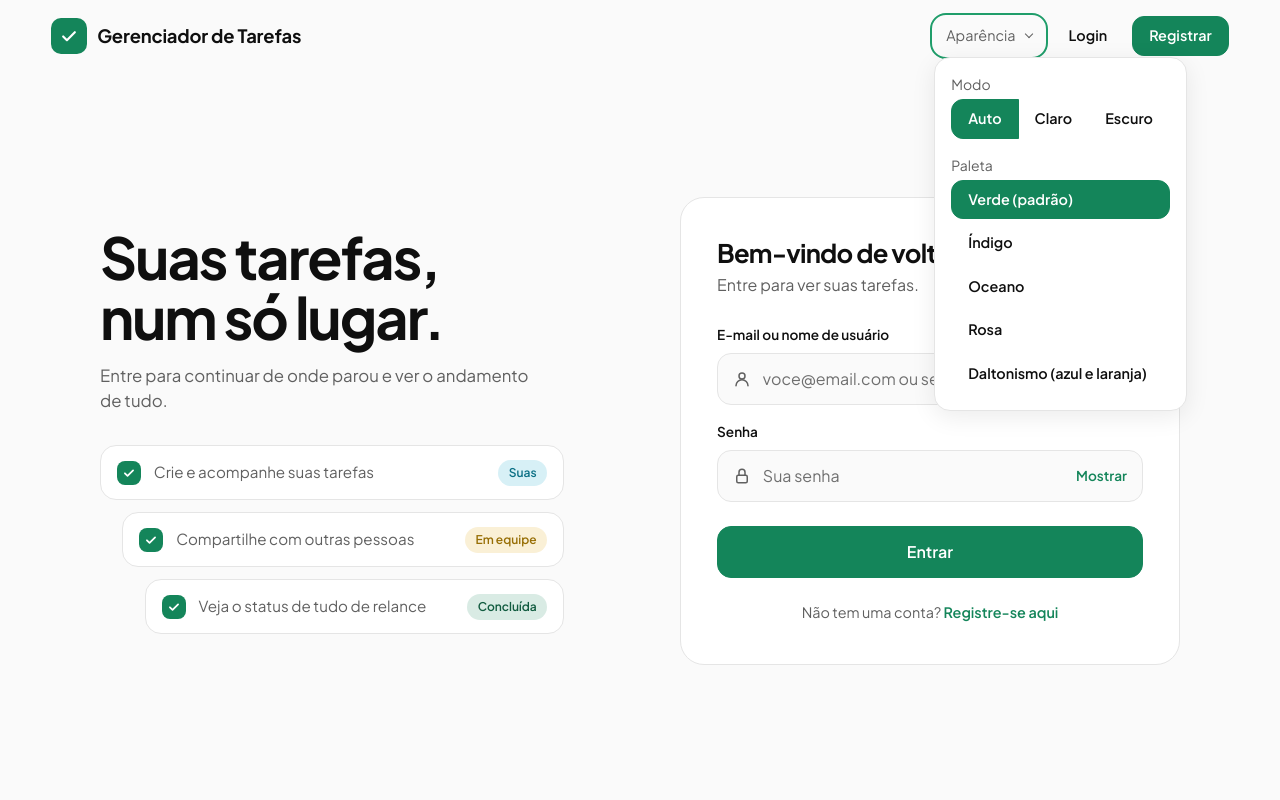
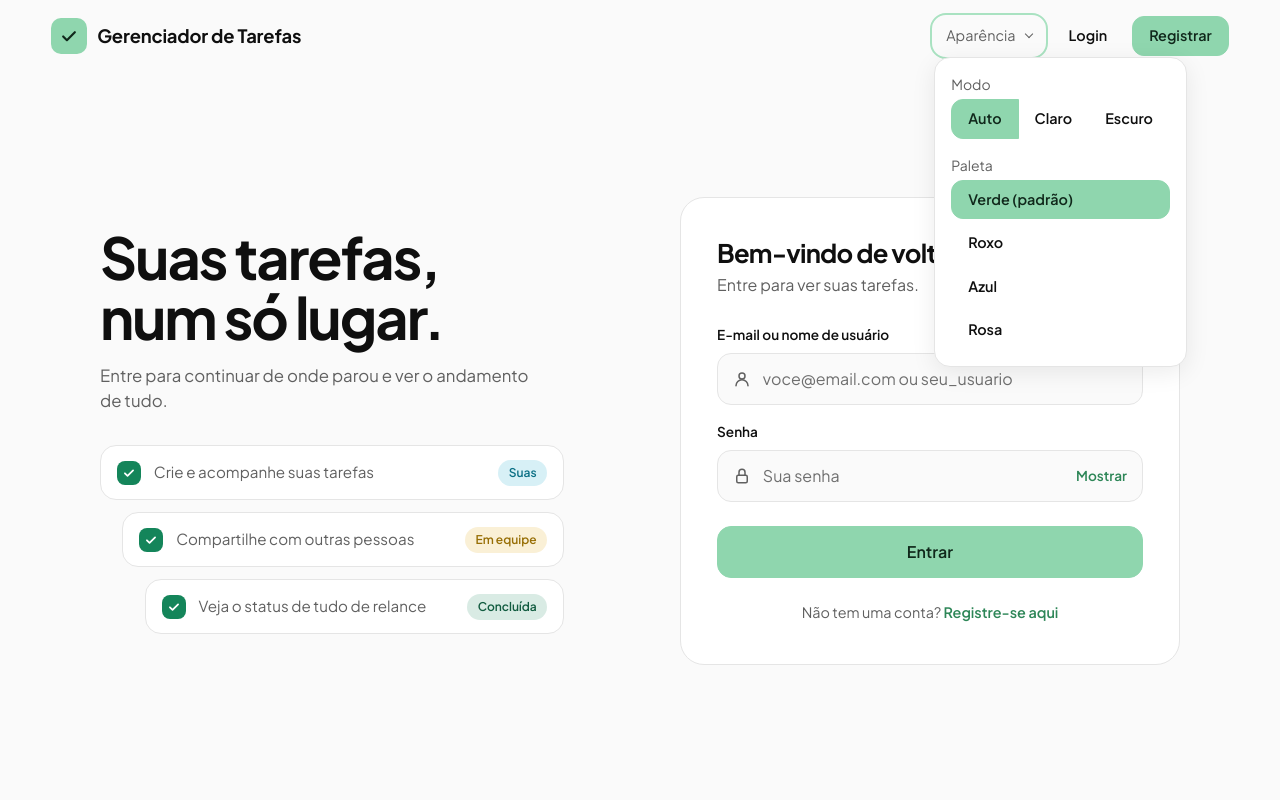
Before and after one commit to alyssa-sys/FSI-Wake-Up-Call-Tutorial-Flask, a Flask app: a page that uses gerenciador_de_tarefas/templates/base.html in a window 1280 px wide, after a click on "Aparência". Run offline with Flask 3, Linux system fonts and the light colour scheme.

Commit message:
mudando paleta de cores para pastel

```diff
--- a/gerenciador_de_tarefas/static/static.css
+++ b/gerenciador_de_tarefas/static/static.css
@@ -17,14 +17,16 @@
     --cor-lateral: #ffffff;
     --sombra: rgba(0, 0, 0, .08);
 
-    --cor-primaria: #14855a;
-    --cor-primaria-escura: #0f6b48;
-    --cor-primaria-suave: #d8f0e3;
-    --cor-primaria-clara: #1f9d6a;
-    --cor-grad-fim: #0f6b48;
-    --cor-foco: rgba(20, 133, 90, .22);
-    --cor-sobre-primaria: #ffffff;
-    --cor-link: var(--cor-primaria);
+    /* Cores pastel: o botão é claro, então o texto sobre ele é escuro.
+       --cor-link é um tom mais fechado, para o texto continuar legível no fundo claro. */
+    --cor-primaria: #8fd6ae;
+    --cor-primaria-escura: #76c698;
+    --cor-primaria-suave: #e1f4e9;
+    --cor-primaria-clara: #a9e2c1;
+    --cor-grad-fim: #76c698;
+    --cor-foco: rgba(143, 214, 174, .45);
+    --cor-sobre-primaria: #10281b;
+    --cor-link: #2d8657;
 
     --status-pendente: #0aa4c4;   --status-pendente-texto: #000;
     --status-andamento: #e0a100;  --status-andamento-texto: #000;
--- a/gerenciador_de_tarefas/templates/base.html
+++ b/gerenciador_de_tarefas/templates/base.html
@@ -9,6 +9,7 @@
         try {
           var modo = localStorage.getItem("tema-modo") || "auto";
           var paleta = localStorage.getItem("tema-paleta") || "padrao";
+          if (["padrao", "indigo", "oceano", "rosa"].indexOf(paleta) === -1) paleta = "padrao";
           var escuro =
             modo === "escuro" ||
             (modo === "auto" &&
@@ -65,10 +66,9 @@
         <div class="small text-secondary mb-1">Paleta</div>
         <div class="d-grid gap-1">
           <button type="button" class="btn btn-sm btn-outline-secondary text-start" data-opcao-paleta="padrao">Verde (padrão)</button>
-          <button type="button" class="btn btn-sm btn-outline-secondary text-start" data-opcao-paleta="indigo">Índigo</button>
-          <button type="button" class="btn btn-sm btn-outline-secondary text-start" data-opcao-paleta="oceano">Oceano</button>
+          <button type="button" class="btn btn-sm btn-outline-secondary text-start" data-opcao-paleta="indigo">Roxo</button>
+          <button type="button" class="btn btn-sm btn-outline-secondary text-start" data-opcao-paleta="oceano">Azul</button>
           <button type="button" class="btn btn-sm btn-outline-secondary text-start" data-opcao-paleta="rosa">Rosa</button>
-          <button type="button" class="btn btn-sm btn-outline-secondary text-start" data-opcao-paleta="daltonismo">Daltonismo (azul e laranja)</button>
         </div>
       </div>
     </div>
@@ -207,6 +207,7 @@
         function aplicar() {
           var modo = ler("tema-modo", "auto");
           var paleta = ler("tema-paleta", "padrao");
+          if (["padrao", "indigo", "oceano", "rosa"].indexOf(paleta) === -1) paleta = "padrao"; // ex.: "daltonismo" salvo antes
           var escuro = modo === "escuro" || (modo === "auto" && midia.matches);
           raiz.setAttribute("data-bs-theme", escuro ? "dark" : "light");
           raiz.setAttribute("data-paleta", paleta);
```
Also changed, not shown: other parts of gerenciador_de_tarefas/static/static.css (+28 -47 lines), instance/gerenciador_de_tarefas.db.
